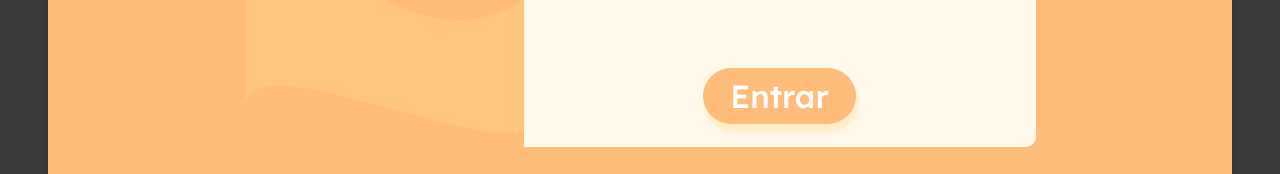
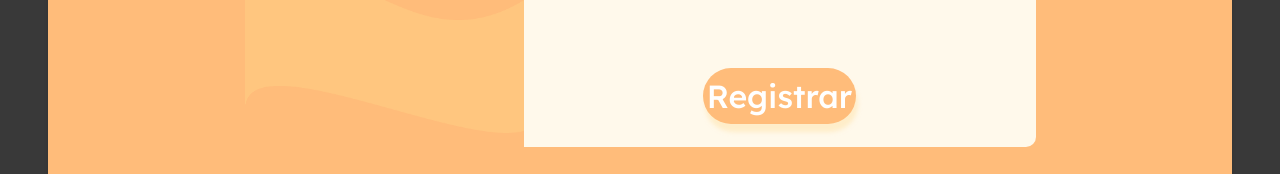
Before and after one commit to ky00fu/Projeto-Bibliotech, a plain HTML site: page Frontend/Pag inicial/Cadastro/index.html in a window 1280 px wide. Shown: the part 579-753 px from the top of the page. Drawn offline with Linux system fonts and the light colour scheme; a web font is replaced by a local one.

Commit message:
página cadastro

```diff
--- a/Frontend/Pag inicial/Cadastro/index.html
+++ b/Frontend/Pag inicial/Cadastro/index.html
@@ -48,7 +48,7 @@
           <input type="password" placeholder="Senha">
         </div>
 
-        <button>Entrar</button>
+        <button>Registrar</button>
       </div>
     </div>
   </body>
```
